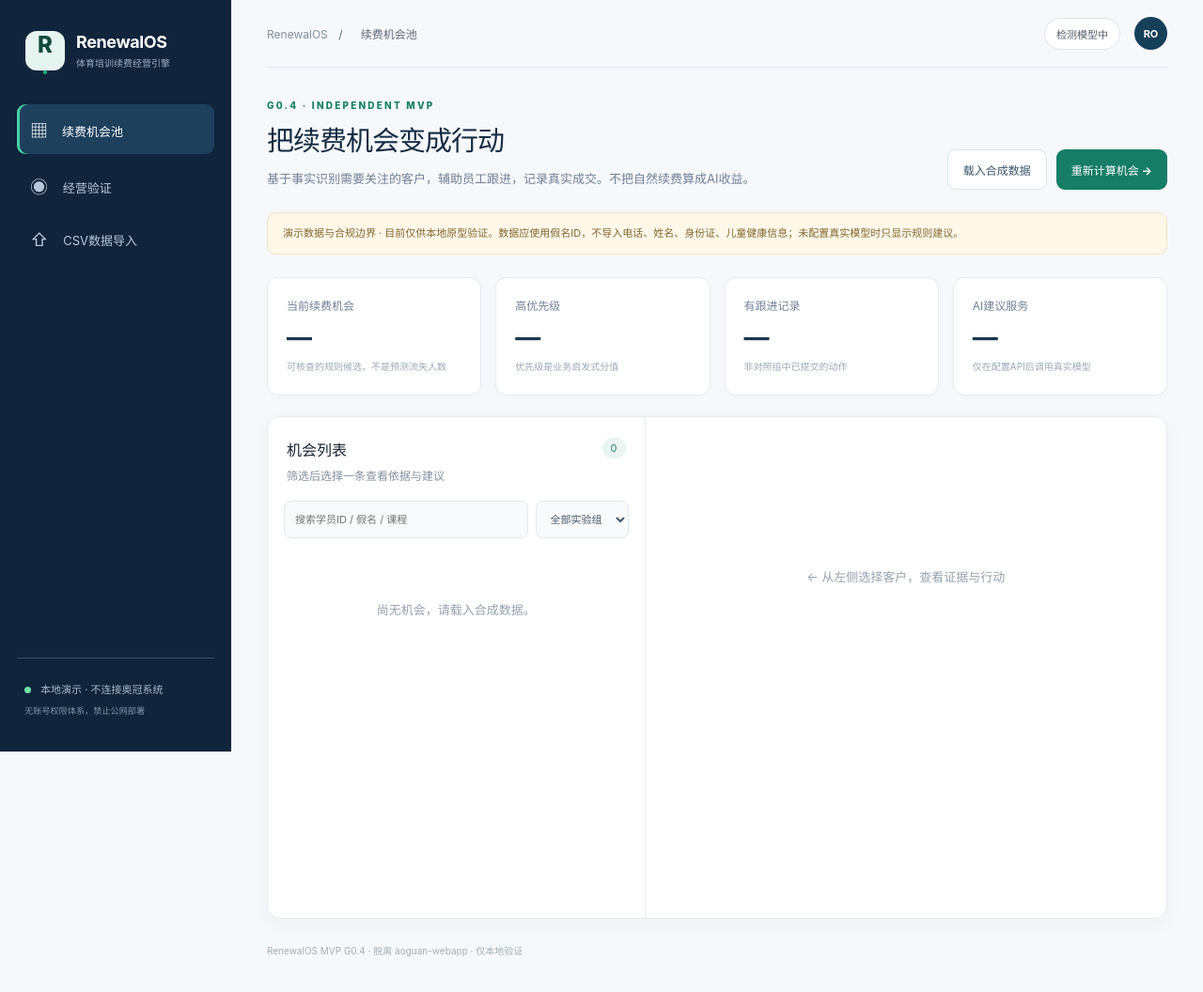
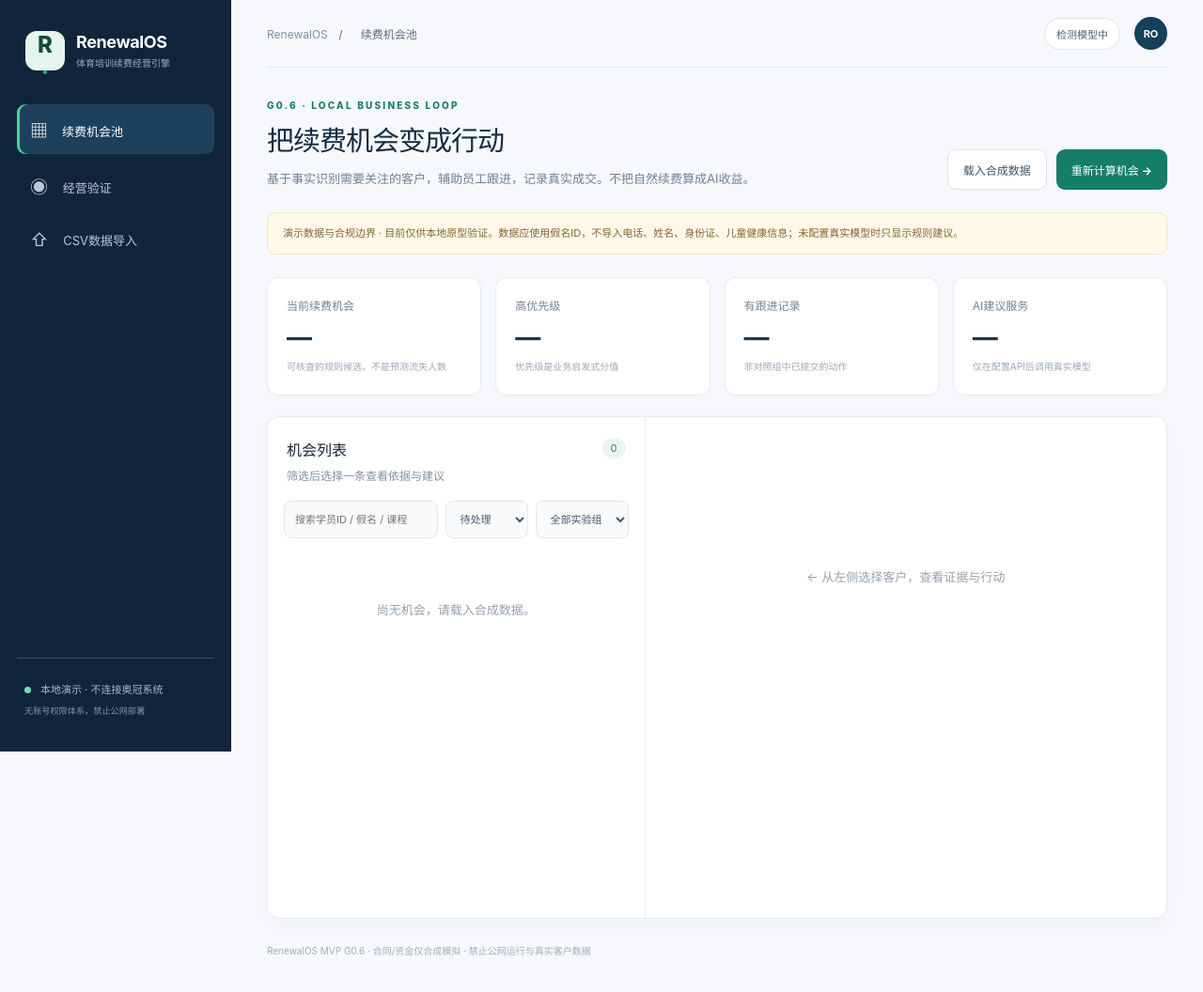
Before and after one commit to gloweaseco-leo/RenewalOS, a plain HTML site: page static/index.html in a window 1280 px wide. Shown: the whole page at 94% size. Drawn offline with Linux system fonts and the light colour scheme; no server answers.

Commit message:
feat(g06): update static/index.html with operational workflow

```diff
--- a/static/index.html
+++ b/static/index.html
@@ -14,11 +14,11 @@
   </aside>
   <main class="main">
     <div class="topbar"><div class="crumb">RenewalOS <span>/</span> <span id="viewName">续费机会池</span></div><div class="topright"><span id="modelStatus" class="pill">检测模型中</span><span class="avatar">RO</span></div></div>
-    <section class="header"><div><div class="eyebrow">G0.4 · INDEPENDENT MVP</div><h1 id="pageTitle">把续费机会变成行动</h1><p id="pageDescription">基于事实识别需要关注的客户，辅助员工跟进，记录真实成交。不把自然续费算成AI收益。</p></div><div class="header-actions"><button class="button light" id="loadDemo">载入合成数据</button><button class="button primary" id="recompute">重新计算机会 →</button></div></section>
+    <section class="header"><div><div class="eyebrow">G0.6 · LOCAL BUSINESS LOOP</div><h1 id="pageTitle">把续费机会变成行动</h1><p id="pageDescription">基于事实识别需要关注的客户，辅助员工跟进，记录真实成交。不把自然续费算成AI收益。</p></div><div class="header-actions"><button class="button light" id="loadDemo">载入合成数据</button><button class="button primary" id="recompute">重新计算机会 →</button></div></section>
     <div class="warning"><strong>演示数据与合规边界</strong> · 目前仅供本地原型验证。数据应使用假名ID，不导入电话、姓名、身份证、儿童健康信息；未配置真实模型时只显示规则建议。</div>
     <section id="opportunities" class="page visible">
       <div class="stat-grid"><article class="stat"><span>当前续费机会</span><strong id="statCount">—</strong><small>可核查的规则候选，不是预测流失人数</small></article><article class="stat"><span>高优先级</span><strong id="statHigh">—</strong><small>优先级是业务启发式分值</small></article><article class="stat"><span>有跟进记录</span><strong id="statFollowed">—</strong><small>非对照组中已提交的动作</small></article><article class="stat"><span>AI建议服务</span><strong id="statAI">—</strong><small>仅在配置API后调用真实模型</small></article></div>
-      <div class="workspace"><div class="list-panel"><div class="panel-title"><div><h2>机会列表</h2><p>筛选后选择一条查看依据与建议</p></div><span id="listCount" class="count">0</span></div><div class="filters"><input id="search" placeholder="搜索学员ID / 假名 / 课程" aria-label="搜索续费机会"/><select id="arm" aria-label="实验分组"><option value="all">全部实验组</option><option value="ai">AI组</option><option value="rules">规则组</option><option value="control">对照组</option></select></div><div id="opportunityList" class="opportunity-list"><div class="empty">尚无机会，请载入合成数据。</div></div></div>
+      <div class="workspace"><div class="list-panel"><div class="panel-title"><div><h2>机会列表</h2><p>筛选后选择一条查看依据与建议</p></div><span id="listCount" class="count">0</span></div><div class="filters"><input id="search" placeholder="搜索学员ID / 假名 / 课程" aria-label="搜索续费机会"/><select id="status" aria-label="机会状态"><option value="active">待处理</option><option value="archived">已归档</option><option value="all">全部状态</option></select><select id="arm" aria-label="实验分组"><option value="all">全部实验组</option><option value="ai">AI组</option><option value="rules">规则组</option><option value="control">对照组</option></select></div><div id="opportunityList" class="opportunity-list"><div class="empty">尚无机会，请载入合成数据。</div></div></div>
       <div class="detail-panel" id="detail"><div class="empty large">← 从左侧选择客户，查看证据与行动</div></div></div>
     </section>
     <section id="insights" class="page"><div class="stat-grid"><article class="stat"><span>旧版续费记录净额（演示）</span><strong id="netPaid">—</strong><small>仅旧版 renewals；新合同资金见冻结队列，不能直接相加</small></article><article class="stat"><span>累计跟进记录</span><strong id="followupEvents">—</strong><small>仅证明行动被记录</small></article><article class="stat"><span>可归因增量续费</span><strong>未建立</strong><small>需要成熟观察期和随机对照</small></article><article class="stat"><span>ROI</span><strong>不可判定</strong><small>尚无可验证增量与完整成本</small></article></div>
@@ -39,7 +39,7 @@
       <div class="card scenario"><h2>经营回本门槛 · 假设测算</h2><p>这是用于商务讨论的情景计算器，与上方实际流水无关，不是经营效果报告。</p><div class="scenario-grid"><label>平均续费合同额（元）<input id="calcPrice" type="number" min="0" max="100000" value="3000"/></label><label>增量贡献毛利率（%）<input id="calcMargin" type="number" min="1" max="100" value="50"/></label><label>90天完全成本（元）<input id="calcCost" type="number" min="0" max="1000000" value="30000"/></label><label>到期客户数（人）<input id="calcCustomers" type="number" min="1" max="100000" value="500"/></label></div><div class="scenario-result"><div><small>覆盖完全成本需要的增量续费</small><strong id="calcDeals">—</strong></div><div><small>对应净续费率增量</small><strong id="calcUplift">—</strong></div></div></div>
     </section>
     <section id="import" class="page"><div class="two-col"><div class="card"><h2>CSV导入</h2><p>按照固定模板分批导入。按学员→课包→考勤→原有续费/新合同→新现金事件顺序导入。新增合同与付款事件不可改写，重复ID需与原记录一致。</p><div class="import-grid"><label>数据类型<select id="importKind"><option value="learners">1. 学员/家庭</option><option value="packages">2. 课包</option><option value="attendance">3. 考勤</option><option value="renewals">4. 旧版续费记录（独立口径）</option><option value="contracts">5. 新续费合同</option><option value="cash_events">6. 合同付款/退款事件</option></select></label><label>选择CSV文件<input type="file" id="csvFile" accept=".csv,text/csv"/></label></div><button class="button primary" id="upload">导入所选CSV</button><div class="hint" id="importHint">仅支持UTF-8 CSV；单次≤2MB、≤5,000行。导入是按ID更新，不是删除全量数据。</div></div><div class="card"><h2>标准数据字典</h2><p>按右侧模板字段导入，不需要姓名、手机或家长联系方式。</p><div id="schemaText" class="schema"></div><p class="small">使用真实客户数据之前，需要补齐身份认证、访问审计、数据生命周期管理、合法授权和部署安全。当前演示版不适合生产使用。</p></div></div></section>
-    <footer>RenewalOS MVP G0.4 · 脱离 aoguan-webapp · 仅本地验证</footer>
+    <footer>RenewalOS MVP G0.6 · 合同/资金仅合成模拟 · 禁止公网运行与真实客户数据</footer>
   </main>
 </div>
 <div id="toast" role="status" aria-live="polite"></div>
```
